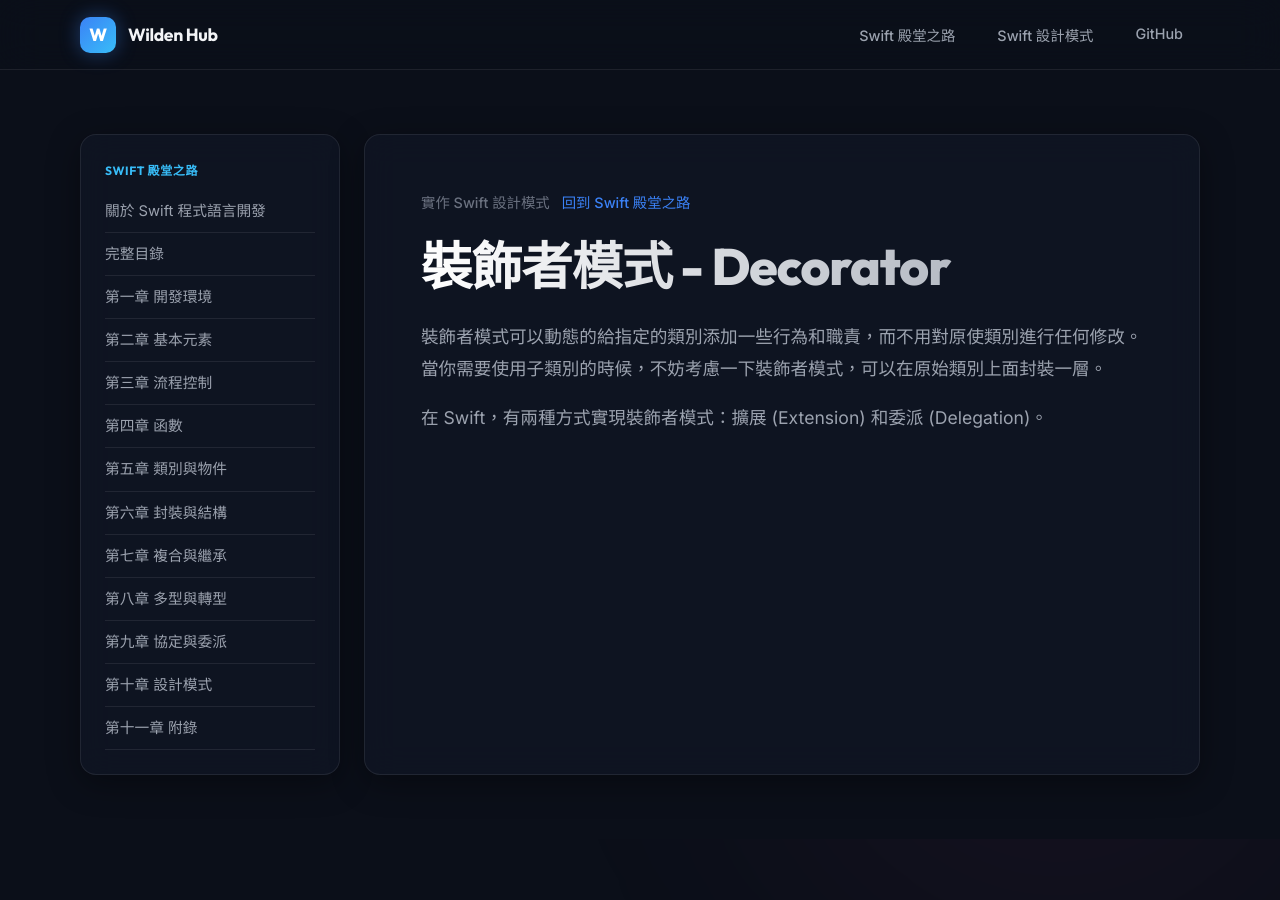
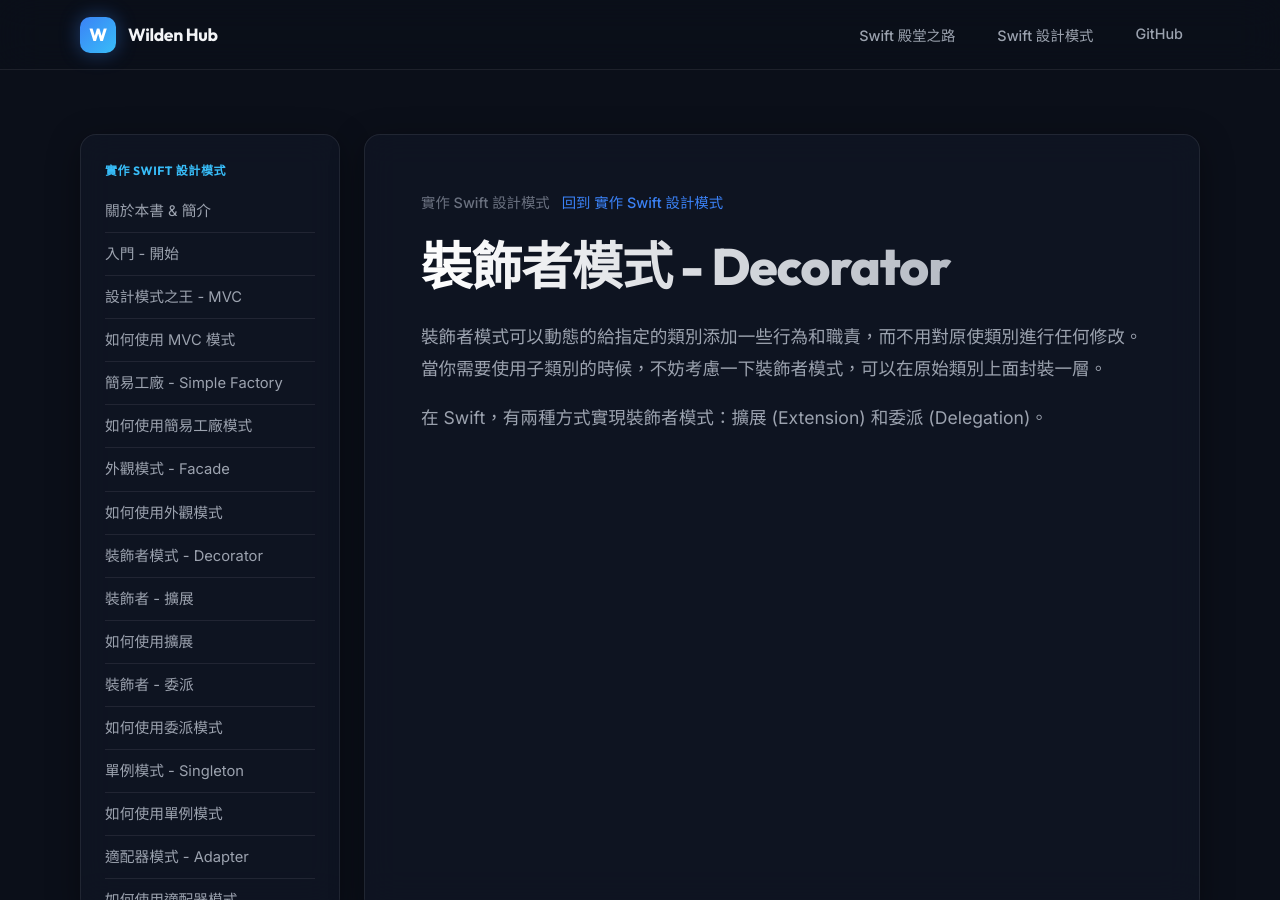
Before and after one commit to WildenChen/WildenChen.github.io, a Jekyll site: the page built from swift-design-patterns/decorator.md, in a window 1280 px wide and 900 px high. Built offline with Jekyll 4.4.1, drawn with Linux system fonts in a browser that asks for light colours.

Commit message:
refactor: isolate sidebar navigation and layouts for Swift Road and Swift Design Patterns books

```diff
--- a/_config.yml
+++ b/_config.yml
@@ -25,7 +25,7 @@ defaults:
   - scope:
       path: "swift-design-patterns"
     values:
-      layout: legacy_article
+      layout: design_patterns_article
       article_section: 實作 Swift 設計模式
       robots: noindex,nofollow
   - scope:
--- /dev/null
+++ b/_layouts/design_patterns_article.html
@@ -0,0 +1,40 @@
+---
+layout: default
+---
+<main class="portal-shell article-shell">
+  <aside class="article-toc" aria-label="Swift design patterns navigation">
+    <p class="card-index">實作 Swift 設計模式</p>
+    <a href="{{ '/swift-design-patterns/' | relative_url }}">關於本書 & 簡介</a>
+    <a href="{{ '/swift-design-patterns/gettingstarted.html' | relative_url }}">入門 - 開始</a>
+    <a href="{{ '/swift-design-patterns/mvc.html' | relative_url }}">設計模式之王 - MVC</a>
+    <a href="{{ '/swift-design-patterns/use-mvc.html' | relative_url }}">如何使用 MVC 模式</a>
+    <a href="{{ '/swift-design-patterns/simplefactory.html' | relative_url }}">簡易工廠 - Simple Factory</a>
+    <a href="{{ '/swift-design-patterns/use-simplefactory.html' | relative_url }}">如何使用簡易工廠模式</a>
+    <a href="{{ '/swift-design-patterns/facade.html' | relative_url }}">外觀模式 - Facade</a>
+    <a href="{{ '/swift-design-patterns/use-facade.html' | relative_url }}">如何使用外觀模式</a>
+    <a href="{{ '/swift-design-patterns/decorator.html' | relative_url }}">裝飾者模式 - Decorator</a>
+    <a href="{{ '/swift-design-patterns/decorator-extension.html' | relative_url }}">裝飾者 - 擴展</a>
+    <a href="{{ '/swift-design-patterns/use-decorator-extension.html' | relative_url }}">如何使用擴展</a>
+    <a href="{{ '/swift-design-patterns/decorator-delegation.html' | relative_url }}">裝飾者 - 委派</a>
+    <a href="{{ '/swift-design-patterns/use-decorator-delegation.html' | relative_url }}">如何使用委派模式</a>
+    <a href="{{ '/swift-design-patterns/singleton.html' | relative_url }}">單例模式 - Singleton</a>
+    <a href="{{ '/swift-design-patterns/use-singleton.html' | relative_url }}">如何使用單例模式</a>
+    <a href="{{ '/swift-design-patterns/adapter.html' | relative_url }}">適配器模式 - Adapter</a>
+    <a href="{{ '/swift-design-patterns/use-adapter.html' | relative_url }}">如何使用適配器模式</a>
+    <a href="{{ '/swift-design-patterns/observer.html' | relative_url }}">觀察者模式 - Observer</a>
+    <a href="{{ '/swift-design-patterns/notification.html' | relative_url }}">通知 - Notification</a>
+    <a href="{{ '/swift-design-patterns/kvo.html' | relative_url }}">鍵值觀察 - KVO</a>
+    <a href="{{ '/swift-design-patterns/eventflow.html' | relative_url }}">事件流 - Event Flow</a>
+    <a href="{{ '/swift-design-patterns/mvp.html' | relative_url }}">設計模式之神話 - MVP</a>
+    <a href="{{ '/swift-design-patterns/use-mvp.html' | relative_url }}">如何使用 MVP 模式</a>
+    <a href="{{ '/swift-design-patterns/finaltouches.html' | relative_url }}">最後的潤色</a>
+    <a href="{{ '/swift-design-patterns/final.html' | relative_url }}">本章小結</a>
+  </aside>
+  <article class="article-card">
+    <div class="article-meta">
+      <span>{{ page.article_section | default: '實作 Swift 設計模式' }}</span>
+      <a href="{{ '/swift-design-patterns/' | relative_url }}">回到 實作 Swift 設計模式</a>
+    </div>
+    {{ content }}
+  </article>
+</main>
--- a/_layouts/legacy_article.html
+++ b/_layouts/legacy_article.html
@@ -15,13 +15,13 @@ layout: default
     <a href="{{ '/swift-road/chapter7/README.html' | relative_url }}">第七章 複合與繼承</a>
     <a href="{{ '/swift-road/chapter8/README.html' | relative_url }}">第八章 多型與轉型</a>
     <a href="{{ '/swift-road/chapter9/README.html' | relative_url }}">第九章 協定與委派</a>
-    <a href="{{ '/swift-design-patterns/' | relative_url }}">第十章 設計模式</a>
+    <a href="{{ '/swift-design-patterns/' | relative_url }}">實作 Swift 設計模式 ↗</a>
     <a href="{{ '/swift-road/chapter11/README.html' | relative_url }}">第十一章 附錄</a>
   </aside>
   <article class="article-card">
     <div class="article-meta">
       <span>{{ page.article_section | default: 'Legacy Article' }}</span>
-      <a href="{{ '/legacy/' | relative_url }}">回到 Swift 殿堂之路</a>
+      <a href="{{ '/swift-road/' | relative_url }}">回到 Swift 殿堂之路</a>
     </div>
     {{ content }}
   </article>
--- a/service-worker.js
+++ b/service-worker.js
@@ -1,4 +1,4 @@
-const CACHE_NAME = "wilden-ai-portal-v6";
+const CACHE_NAME = "wilden-ai-portal-v7";
 const CORE_ASSETS = [
   "./",
   "./index.html",
```
Also changed, not shown: scripts/validate_site.py (+6 -1 lines), swift-design-patterns/index.md (+31 -0 lines), swift-road/SUMMARY.md (+1 -25 lines).
